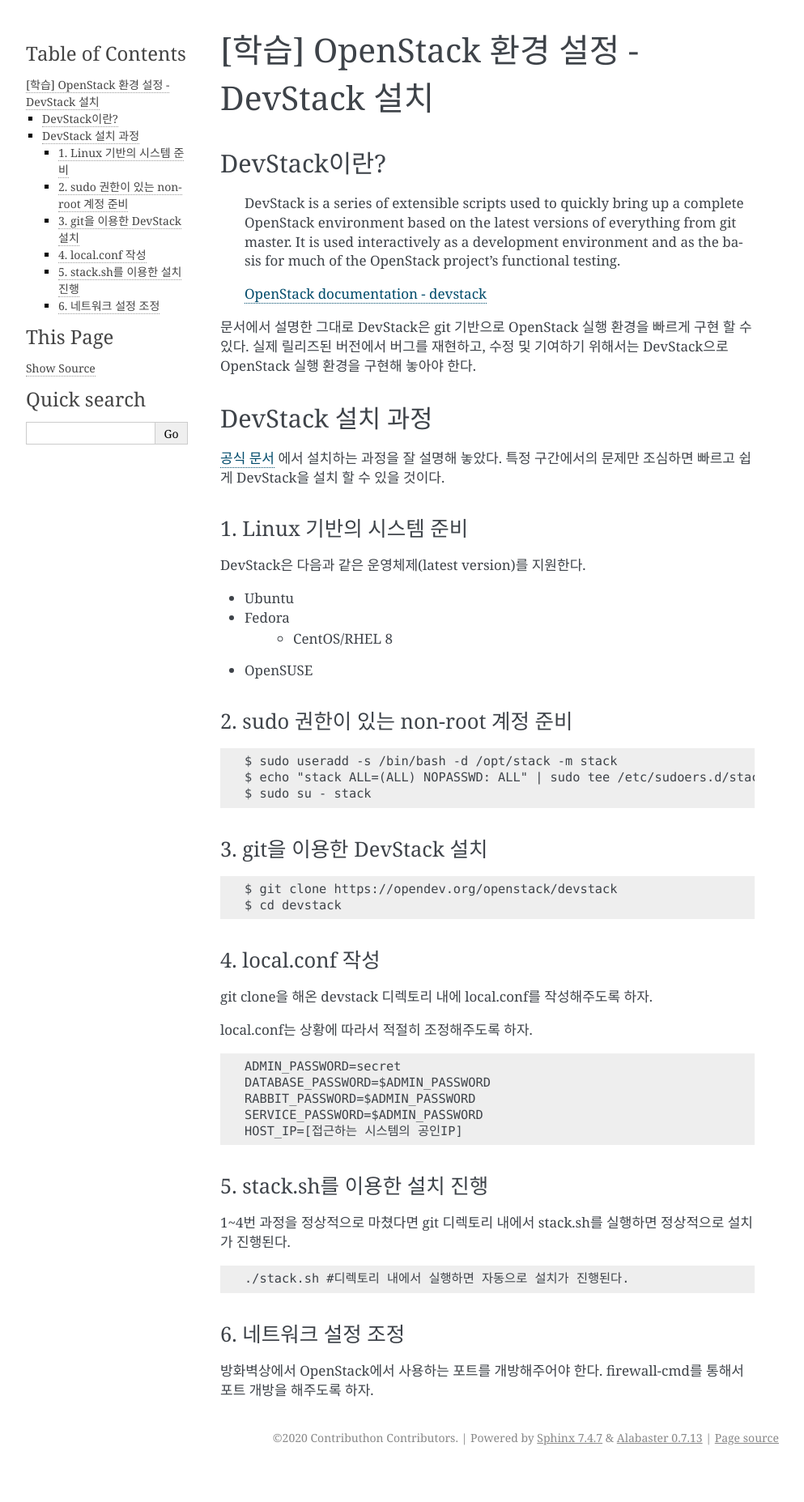
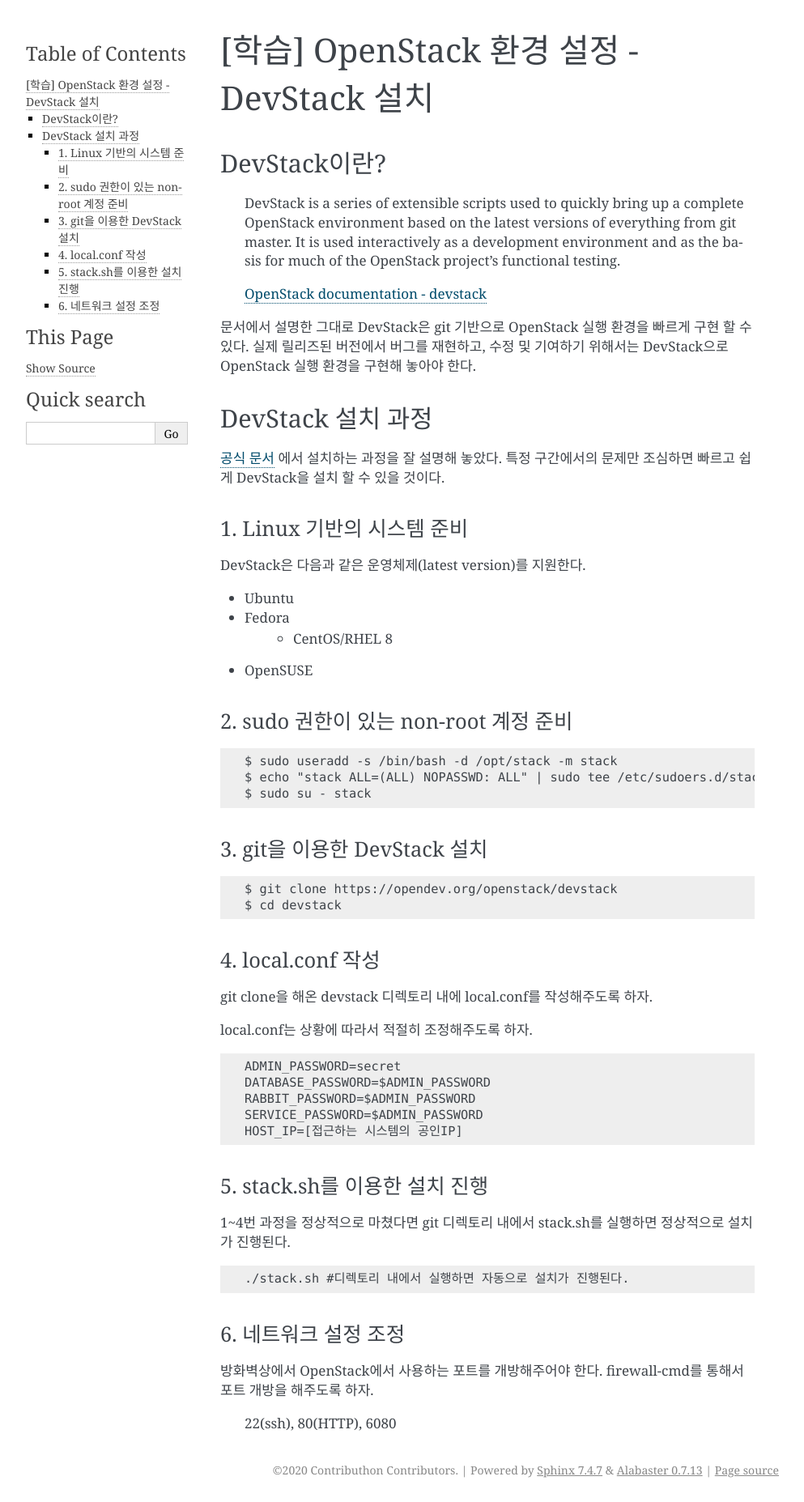
Before and after one commit to openstack-kr/contributhon-2020, a Sphinx documentation site: the page built from doc/source/dongwon_jang/study-how_to_install_devstack.rst, in a window 1280 px wide. Shown: the whole page at 81% size, without its empty margins (148-1141 px from the left). Built offline with Sphinx 7.4.7, drawn with Linux system fonts in a browser that asks for light colours; the version number could not be read and is left out; before the commit the page ends 1815 px from its top, so only the background shows below that.

Commit message:
modify how_to_install_devstack.rst

```diff
--- a/doc/source/dongwon_jang/study-how_to_install_devstack.rst
+++ b/doc/source/dongwon_jang/study-how_to_install_devstack.rst
@@ -66,3 +66,5 @@
 6. 네트워크 설정 조정
 ==========================================
 방화벽상에서 OpenStack에서 사용하는 포트를 개방해주어야 한다. firewall-cmd를 통해서 포트 개방을 해주도록 하자.
+
+    22(ssh), 80(HTTP), 6080
```
